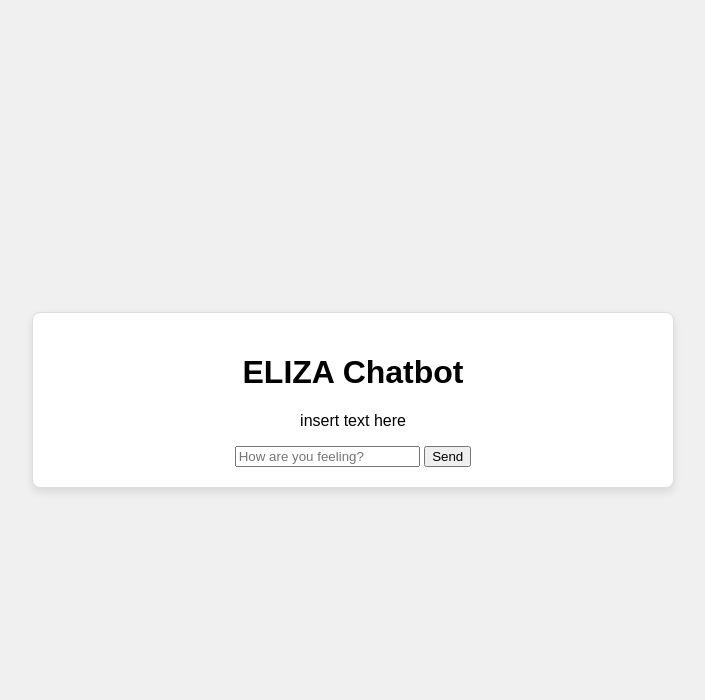
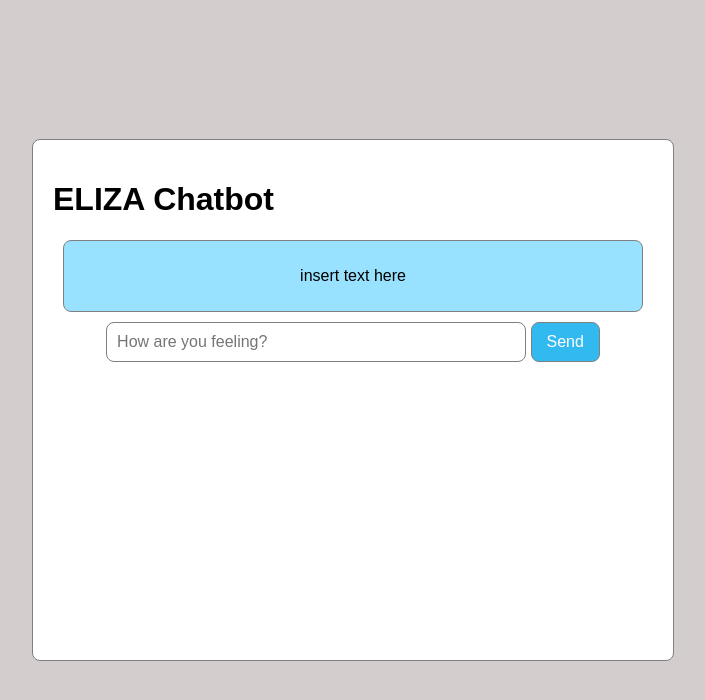
Before and after one commit to LukeCorc99/ELIZA-Chatbot-and-Trigram-Model-Project, a plain HTML site: page eliza/index.html in a window 1280 px wide. Shown: the whole page, without its empty margins (287-992 px from the left). Drawn offline with Linux system fonts and the light colour scheme.

Commit message:
Added CSS Style sheet

```diff
--- a/eliza/style.css
+++ b/eliza/style.css
@@ -5,16 +5,56 @@
     justify-content: center;
     align-items: center;
     height: 100vh;
-    background-color: #f0f0f0;
+    background-color: rgba(209, 203, 203, 0.945);
 }
 
 .container {
+    margin: 10px auto;
     width: 80%;
     max-width: 600px;
+    height: 60%;
     padding: 20px;
-    background-color: #fff;
-    border: 1px solid #ddd;
-    box-shadow: 0 4px 8px rgba(0, 0, 0, 0.1);
+    background-color: white;
+    border: 1px solid gray;
     border-radius: 8px;
+}
+
+.conversation {
+    padding: 10px;
+    margin: 10px;
+    background-color: #98e2ff;
+    text-align: center;
+    overflow-y: auto;
+    border: 1px solid gray;
+    border-radius: 8px;
+}
+
+/* https://stackoverflow.com/questions/18814940/css-center-div-inside-container */
+.input {
     text-align: center;
 }
+
+.input input[type="text"] {
+    width: 70%;
+    padding: 10px;
+    font-size: 16px;
+    height: 40px;
+    border: 1px solid gray;
+    border-radius: 8px;
+    box-sizing: border-box;
+}
+
+.input button {
+    padding: 10px 15px;
+    font-size: 16px;
+    height: 40px;
+    background-color: #32baf0;
+    color: white;
+    border: 1px solid gray;
+    border-radius: 8px;
+    cursor: pointer;
+}
+
+.input button:hover {
+    background-color: #0056b3;
+}
```
Also changed, not shown: 1 other file.
